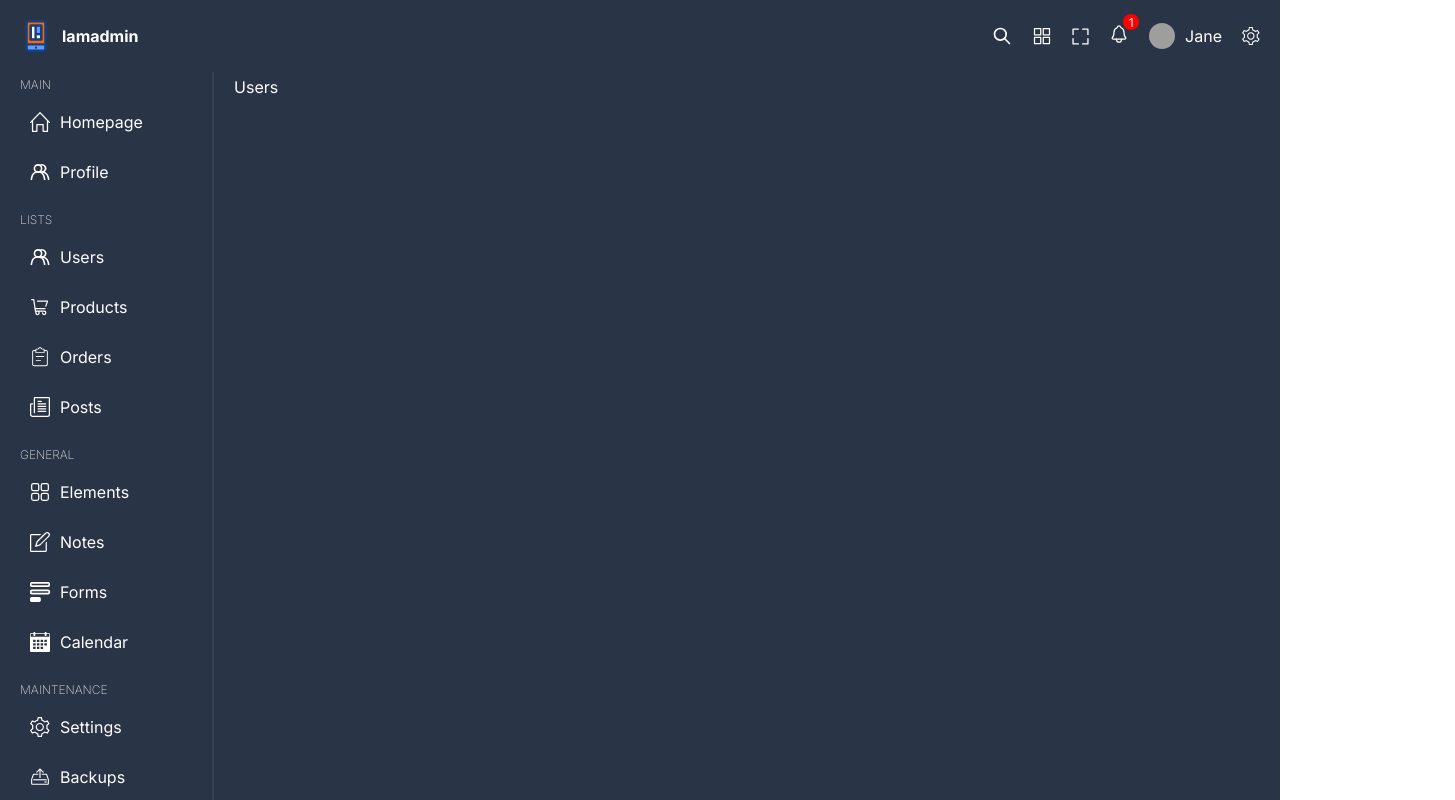
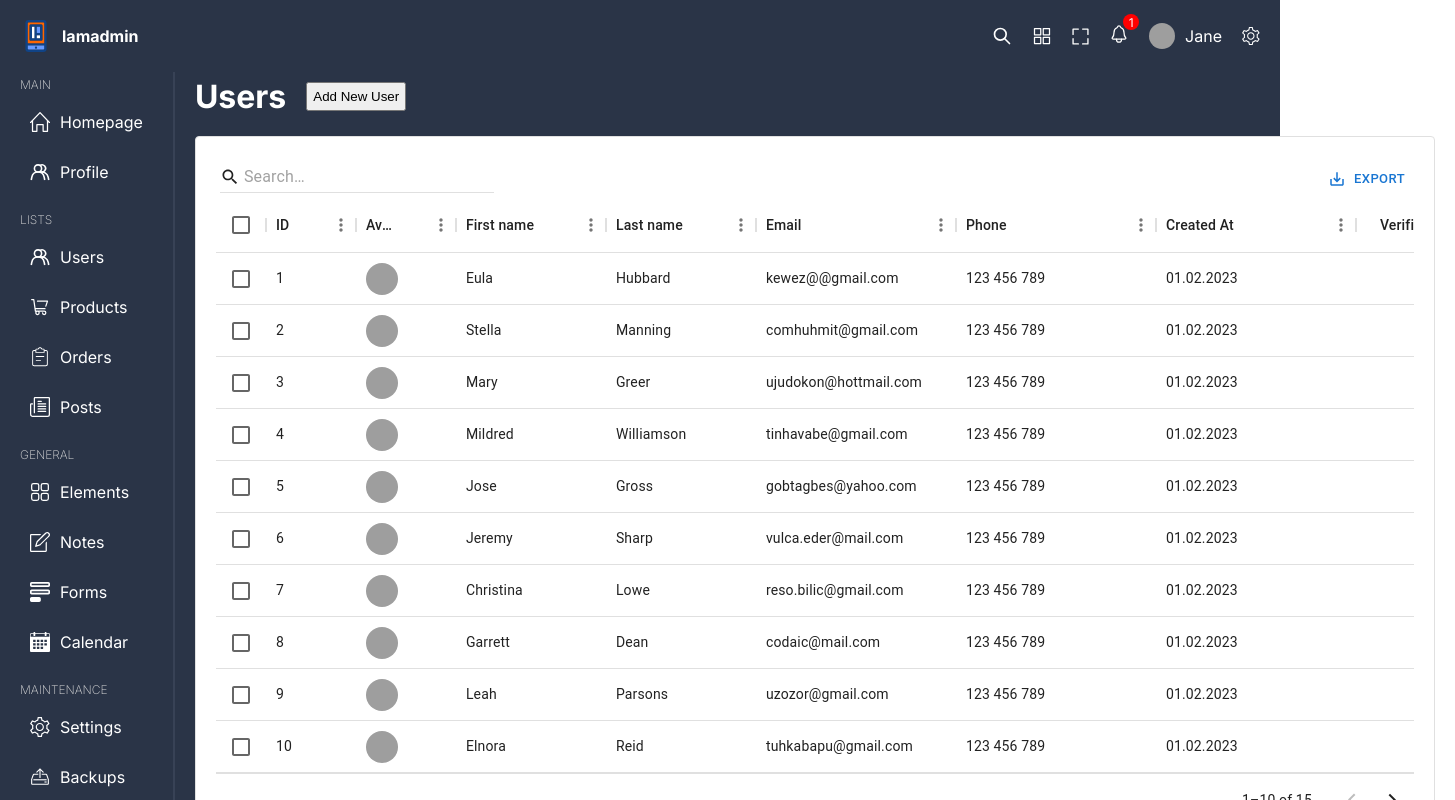
Before and after one commit to rrg1459/react-admin, a React (Vite) app: page /users in a window 1280 px wide. Shown: the top 800 px of the page, 1455 px wide, since content can reach past the window. Built offline with nearby package versions, Linux system fonts and the light colour scheme; grey boxes are pictures that could not be loaded.

Commit message:
Add Users component and its style

```diff
--- a/src/pages/users/Users.tsx
+++ b/src/pages/users/Users.tsx
@@ -1,9 +1,65 @@
-import './users.scss';
+import { GridColDef, GridValueGetterParams } from "@mui/x-data-grid";
+import DataTable from "../../components/dataTable/DataTable";
+import "./users.scss";
+import { userRows } from "../../data";
+
+const columns: GridColDef[] = [
+  { field: "id", headerName: "ID", width: 90 },
+  {
+    field: "img",
+    headerName: "Avatar",
+    width: 100,
+    renderCell: (params) => {
+      return <img src={params.row.img || "/noavatar.png"} alt="" />;
+    },
+  },
+  {
+    field: "firstName",
+    type: "string",
+    headerName: "First name",
+    width: 150,
+  },
+  {
+    field: "lastName",
+    type: "string",
+    headerName: "Last name",
+    width: 150,
+  },
+  {
+    field: "email",
+    type: "string",
+    headerName: "Email",
+    width: 200,
+  },
+  {
+    field: "phone",
+    type: "string",
+    headerName: "Phone",
+    width: 200,
+  },
+  {
+    field: "createdAt",
+    headerName: "Created At",
+    width: 200,
+    type: "string",
+  },
+  {
+    field: "verified",
+    headerName: "Verified",
+    width: 150,
+    type: "boolean",
+  },
+];
 
 const Users = () => {
+
   return (
     <div className="users">
-      Users
+      <div className="info">
+        <h1>Users</h1>
+        <button onClick={() => (true)}>Add New User</button>
+      </div>
+      <DataTable slug="users" columns={columns} rows={userRows} />
     </div>
   );
 };
--- a/src/pages/users/users.scss
+++ b/src/pages/users/users.scss
@@ -1,2 +1,14 @@
-.users {
+.users{
+
+  .info{
+    display: flex;
+    align-items: center;
+    gap: 20px;
+    margin-bottom: 20px;
+
+    button{
+      padding: 5px;
+      cursor: pointer;
+    }
+  }
 }
```
